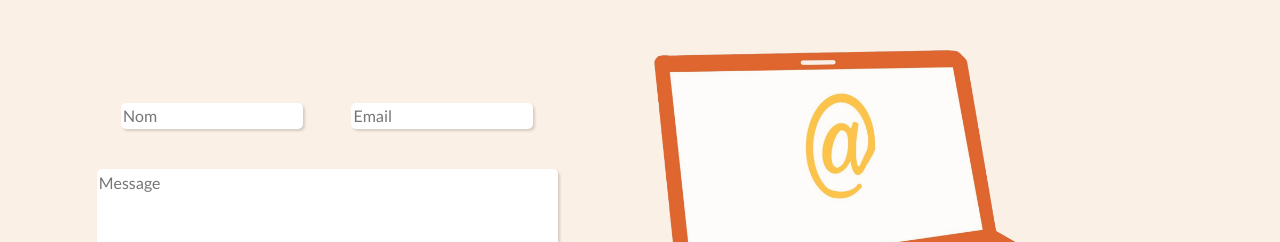
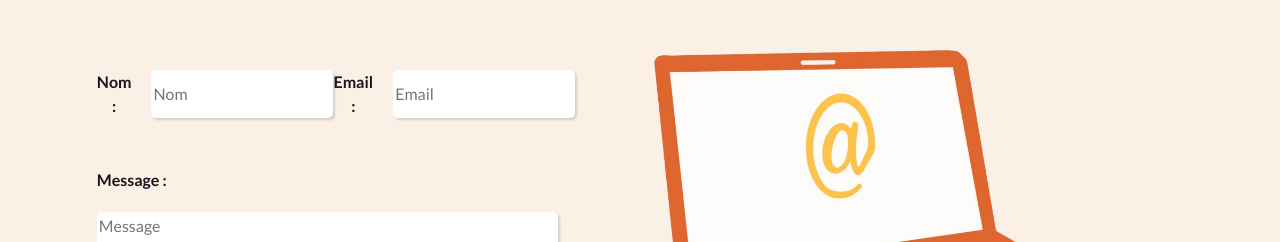
Before and after one commit to SophieBartoli/Portfolio, a React (Create React App) app: page / in a window 1280 px wide. Shown: the part 1611-1853 px from the top of the page. Built offline with nearby package versions, Linux system fonts and the light colour scheme; no server answers; the database is empty.

Commit message:
correction wave

```diff
--- a/src/App.css
+++ b/src/App.css
@@ -535,6 +535,10 @@
   width: 40%;
   justify-content: center;
 }
+#contact .contactDivs .contactForm .formSubmitLabel {
+  text-align: start;
+  margin: 30px 0 0 0;
+}
 @media only screen and (max-width: 424px) {
   #contact .contactDivs .contactForm {
     width: 90%;
@@ -550,7 +554,7 @@
   color: #17141d;
 }
 #contact .contactDivs .contactForm input {
-  margin: 20px 0 0 0;
+  margin: 0 0 0 20px;
   border: none;
   border-radius: 5px;
   box-shadow: rgba(0, 0, 0, 0.15) 1.95px 1.95px 2.6px;
@@ -607,6 +611,11 @@
     flex-direction: column;
   }
 }
+#contact .contactDivs .contactForm .contactUser .formLabels {
+  display: flex;
+  flex-direction: row;
+  margin: 30px 0 0 0;
+}
 #contact .contactDivs img {
   height: 400px;
   width: auto;
--- a/src/App.scss
+++ b/src/App.scss
@@ -550,6 +550,11 @@
             width: 40%;
             justify-content: center;
 
+            .formSubmitLabel {
+                text-align: start;
+                margin: 30px 0 0 0;
+            }
+
             @media only screen and (max-width: 424px) {
                 width: 90%;
             }
@@ -564,7 +569,7 @@
             }
 
             input {
-                margin: 20px 0 0 0;
+                margin: 0 0 0 20px;
                 border: none;
                 border-radius: 5px;
                 box-shadow: rgba(0, 0, 0, 0.15) 1.95px 1.95px 2.6px;
@@ -603,6 +608,7 @@
                 @media (min-width: 425px) and (max-width: 1000px) {
                     width: 40%;
                 }
+
             }
 
             .contactUser {
@@ -617,6 +623,11 @@
 
                 @media (min-width: 425px) and (max-width: 1000px) {
                     @include column;
+                }
+
+                .formLabels {
+                    @include row;
+                    margin: 30px 0 0 0;
                 }
             }
         }
--- a/src/Components/Apropos.js
+++ b/src/Components/Apropos.js
@@ -18,7 +18,7 @@ function Apropos () {
 
   return (
     <div id="apropos" className="aProposDiv">
-      <button onClick={Toggle}> <FontAwesomeIcon icon={faAngleLeft} size="4x"/> </button>
+      <button name="slideButton" onClick={Toggle}> <FontAwesomeIcon icon={faAngleLeft} size="4x"/> </button>
        {slide ? (
           <div className="firstSlide">
             <div>
@@ -53,7 +53,7 @@ function Apropos () {
             </div>
           </div>
                 )}
-      <button onClick={Toggle}> <FontAwesomeIcon icon={faAngleRight} size="4x"/> </button>
+      <button name="slideButton" onClick={Toggle}> <FontAwesomeIcon icon={faAngleRight} size="4x"/> </button>
     </div>
   )
 }
--- a/src/Components/Contact.js
+++ b/src/Components/Contact.js
@@ -35,12 +35,19 @@ function Contact() {
       <div className="contactDivs">
         <Form className="contactForm" ref={formRef} onSubmit={submitForm}>
           <div className="contactUser">
-            <input type="text" className="nameForm" placeholder="Nom" required={true} ref={nameRef} />
-            <input type="email" className="emailForm" placeholder="Email" required={true} ref={emailRef} />
+            <div className="formLabels">
+              <label for="name">Nom :</label>
+              <input id="name" type="text" className="nameForm" placeholder="Nom" required={true} ref={nameRef} />
+            </div>
+            <div className="formLabels">
+              <label for="email">Email :</label>
+              <input id="email" type="email" className="emailForm" placeholder="Email" required={true} ref={emailRef} />
+            </div>
           </div>
-          <textarea rows="4" className="messageForm" placeholder="Message" required={true} ref={messageRef} />
+          <label for="message" className="formSubmitLabel">Message :</label>
+          <textarea id="message" rows="4" className="messageForm" placeholder="Message" required={true} ref={messageRef} />
           <div>
-            <button className="submitButton" type="submit">Envoyer</button>
+            <button name="formSubmit" className="submitButton" type="submit">Envoyer</button>
           </div>
         </Form>
         <img src={logoEmail} alt="logo ordinateur" />
--- a/src/firebase.js
+++ b/src/firebase.js
@@ -4,8 +4,6 @@ import {
     getFirestore
   } from 'firebase/firestore';
 import { getStorage } from 'firebase/storage';
-
-
 
 // Your web app's Firebase configuration
 const firebaseConfig = {
```
Also changed, not shown: src/Components/Projets.js (+0 -41 lines), 1 other file (tests, documents, lock files or other folders).
